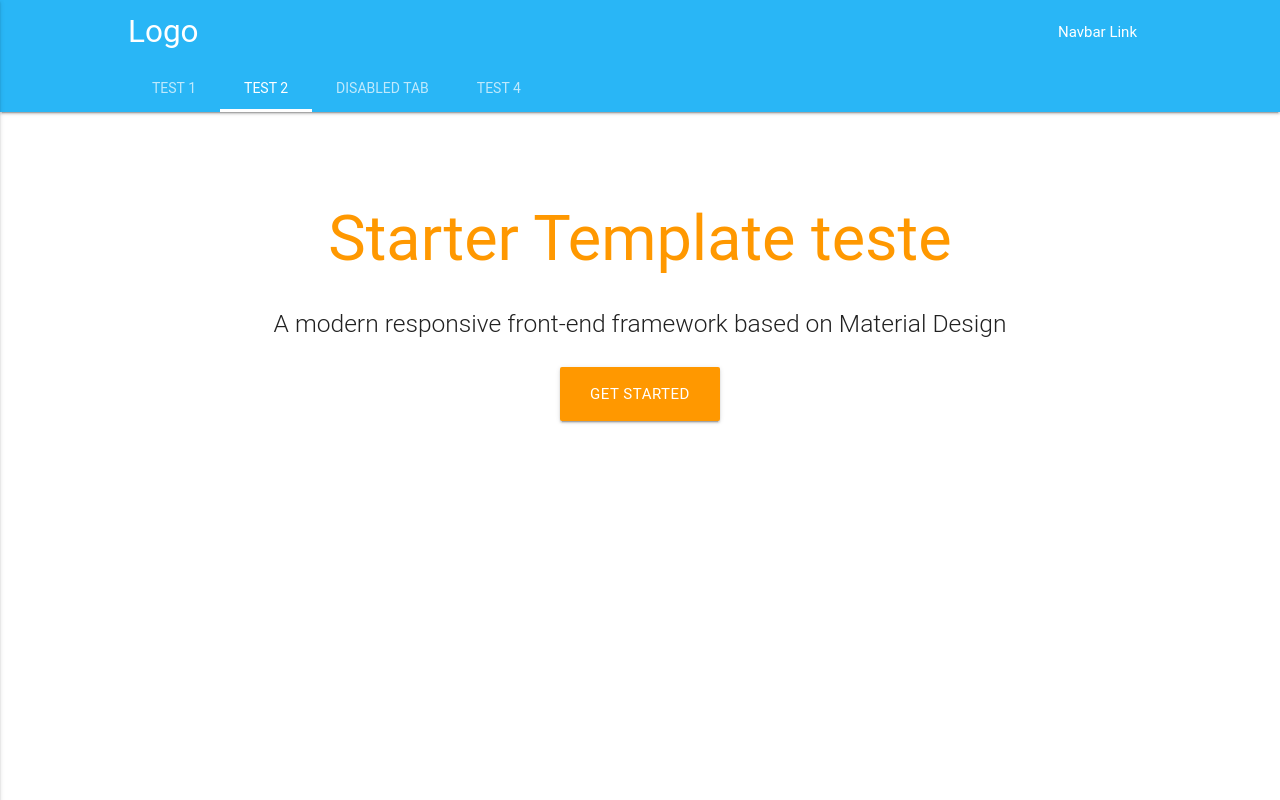
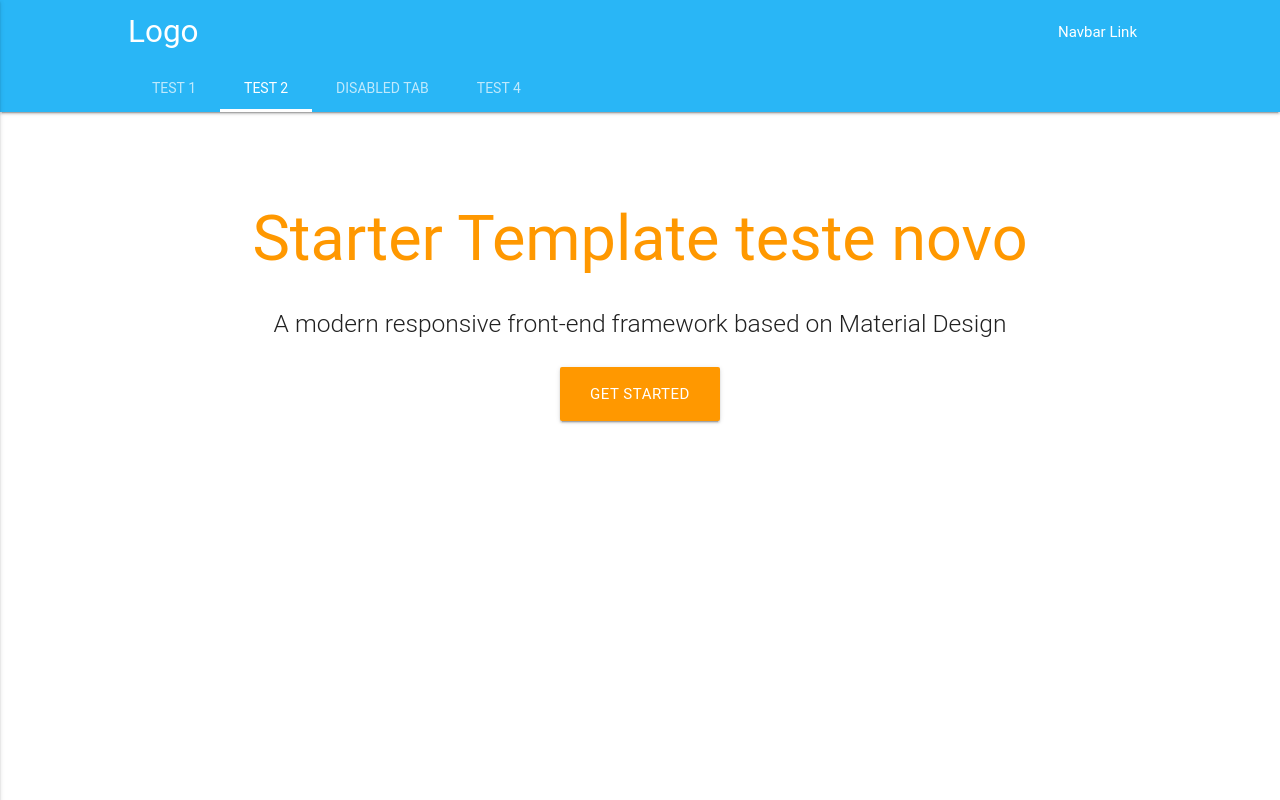
Before and after one commit to econetfabiano/TesteIntraLocal, a plain HTML site: page index.html in a window 1280 px wide. Drawn offline with nearby package versions, Linux system fonts and the light colour scheme.

Commit message:
nova
nova

```diff
--- a/index.html
+++ b/index.html
@@ -34,7 +34,7 @@
     <div class="section no-pad-bot" id="index-banner">
         <div class="container">
           <br><br>
-          <h1 class="header center orange-text">Starter Template teste</h1>
+          <h1 class="header center orange-text">Starter Template teste novo</h1>
           <div class="row center">
               <h5 class="header col s12 light">A modern responsive front-end framework based on Material Design</h5>
           </div>
```
